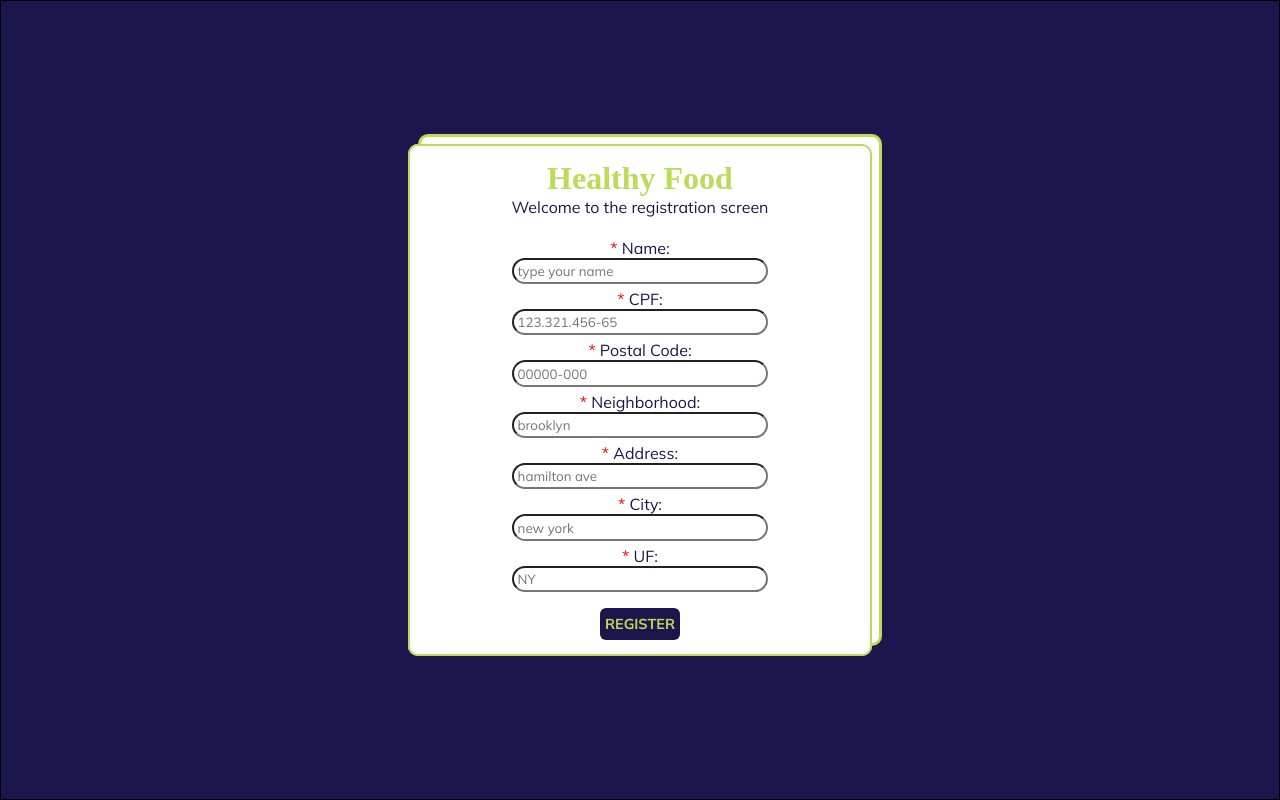
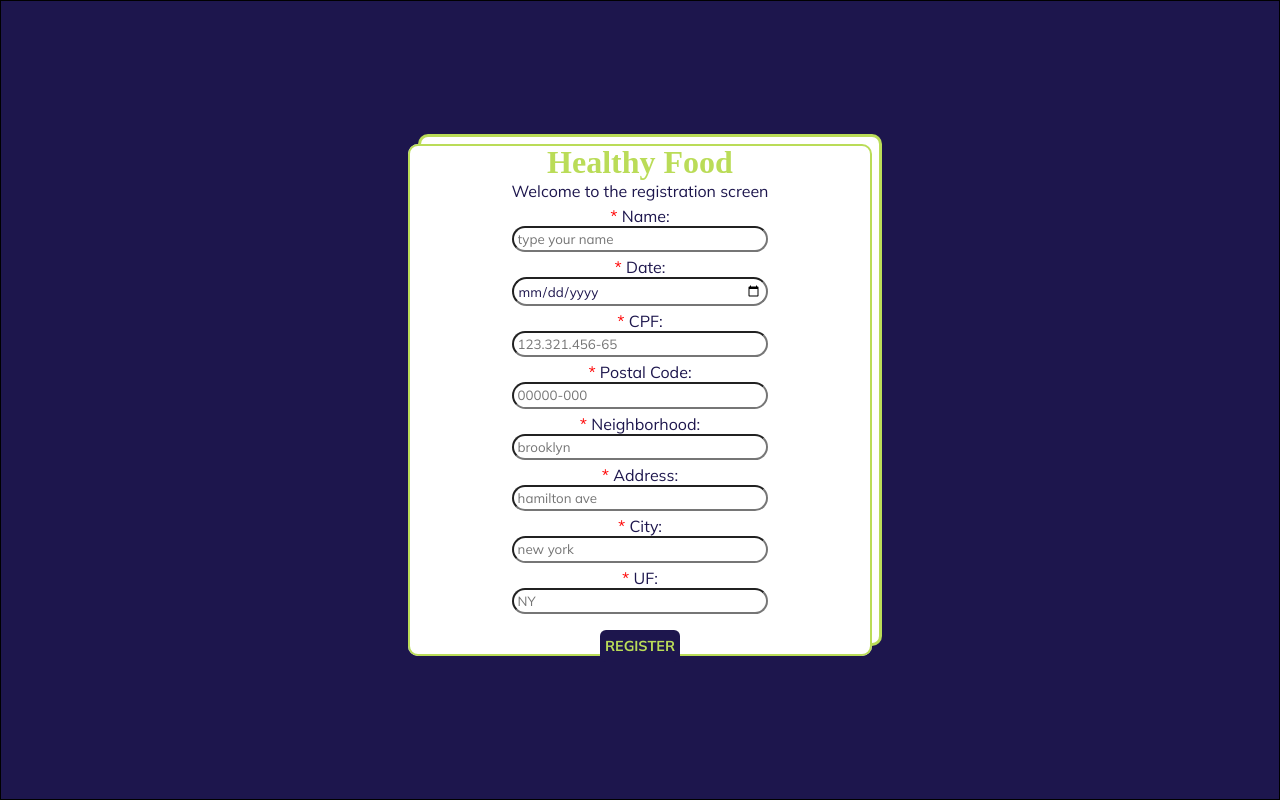
Before and after one commit to iCristianoSQL/Healthy-Food, a React (Create React App) app: page /register in a window 1280 px wide. Built offline with nearby package versions, Linux system fonts and the light colour scheme; a web font is replaced by a local one.

Commit message:
refactor: adicionando o input date e melhorando o CPF

```diff
--- a/src/pages/Register/index.js
+++ b/src/pages/Register/index.js
@@ -75,13 +75,23 @@ const Register = () => {
                   />
 
                   <Input
+                    type="date"
+                    span="*"
+                    title="Date:"
+                    name="date"
+                    placeholder="00/00/0000"
+                    errors={errors}
+                    touched={touched}
+                  />
+
+                  <Input
                     span="*"
                     title="CPF:"
                     name="cpf"
                     placeholder="123.321.456-65"
                     errors={errors}
                     touched={touched}
-                    onBlur={(event) => inputMask(event, "cpf")}
+                    onInput={(event) => inputMask(event, "cpf")}
                   />
 
                   <Input
--- a/src/pages/Register/registerSchema.js
+++ b/src/pages/Register/registerSchema.js
@@ -3,10 +3,16 @@ import * as Yup from "yup";
 
 export const registerSchema = Yup.object().shape({
   name: Yup.string().required(""),
-  cpf: Yup.string().required(""),
+  date: Yup.date()
+    .max(new Date(), "The deadline is the current day")
+    .required("Este campo é obrigatório!"),
+  cpf: Yup.string()
+    .min(11, "This field must have eleven digits")
+    .max(14, "This field must have eleven digits")
+    .required(""),
   cep: Yup.string()
     .min(8, "This field must have eight digits")
-    .max(9, "This field must have eight digits")
+    .max(8, "This field must have eight digits")
     .required(""),
   address: Yup.string().required(""),
   district: Yup.string().required(""),
```
